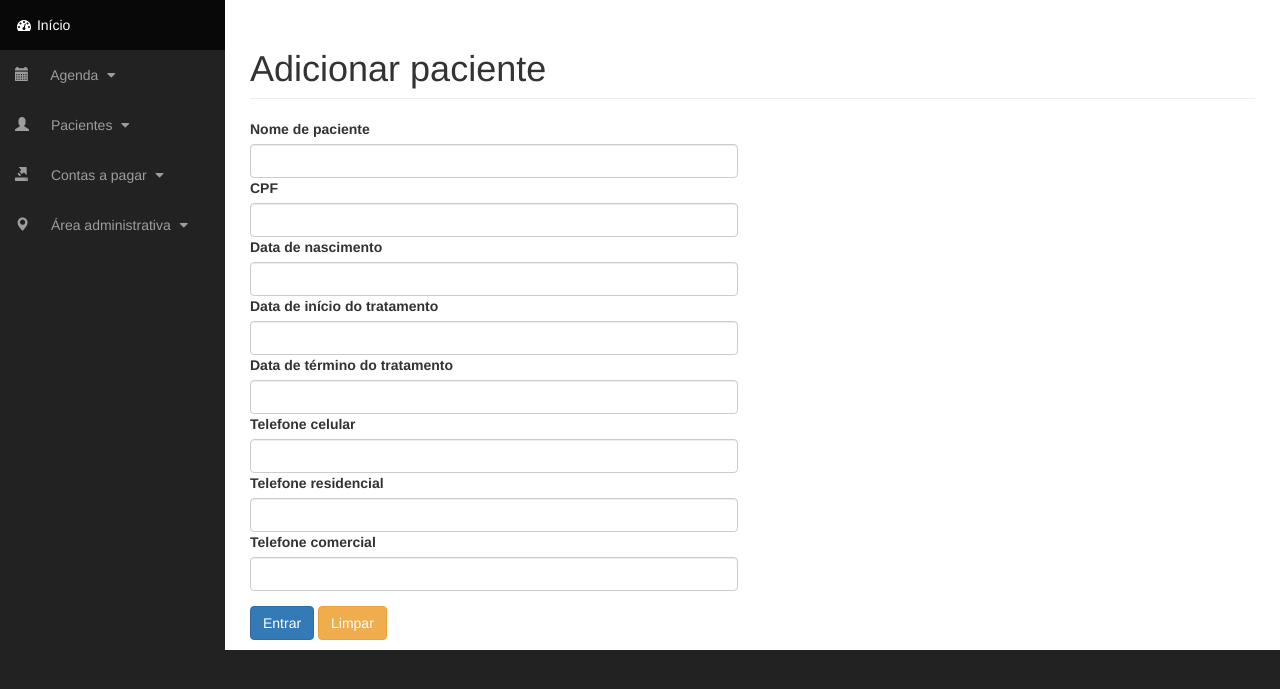
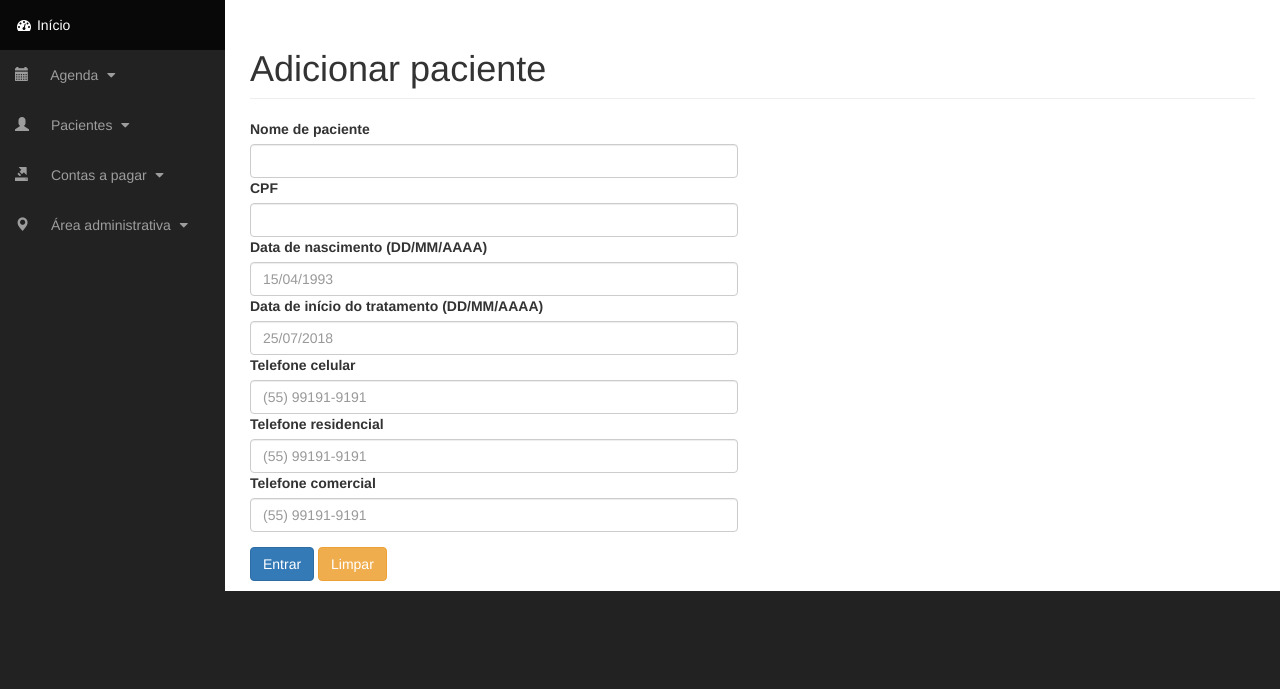
Before and after one commit to Vitancourt/ManageClinics, a PHP site: page /Source/view/adicionarPaciente.php in a window 1280 px wide. Shown: the part 51-740 px from the top of the page. Run offline with PHP 8.4, Linux system fonts and the light colour scheme; the visitor is signed in with stand-in values (Sample User, id 1).

Commit message:
Implementação cadastro de pacientes

```diff
--- a/Source/view/adicionarPaciente.php
+++ b/Source/view/adicionarPaciente.php
@@ -7,6 +7,7 @@
 		$testeSessao = $user->validaSession();
 		if($testeSessao){
 			require("menu.php");
+			$erro = "";
 			require("formAdicionarPaciente.php");
 		}else{
 			header("Location: index.php");
--- a/Source/view/formAdicionarPaciente.php
+++ b/Source/view/formAdicionarPaciente.php
@@ -1,3 +1,49 @@
+<script type="text/javascript">
+/* Máscaras Data */
+function mascara(o,f){
+    v_obj=o
+    v_fun=f
+    setTimeout("execmascara()",1)
+}
+function execmascara(){
+    v_obj.value=v_fun(v_obj.value)
+}
+function mdata(v){
+    v=v.replace(/\D/g,"");                    //Remove tudo o que não é dígito
+    v=v.replace(/(\d{2})(\d)/,"$1/$2");
+    v=v.replace(/(\d{2})(\d)/,"$1/$2");
+    v=v.replace(/(\d{2})(\d{2})$/,"$1$2");
+    return v;
+}
+
+function id( el ){
+	return document.getElementById( el );
+}
+function next( el, next )
+{
+	if( el.value.length >= el.maxLength )
+		id( next ).focus();
+}
+</script>
+
+<!--Mascara tel -->
+<script>
+/* Máscaras ER */
+function mascara(o,f){
+    v_obj=o
+    v_fun=f
+    setTimeout("execmascara()",1)
+}
+function execmascara(){
+    v_obj.value=v_fun(v_obj.value)
+}
+function mtel(v){
+    v=v.replace(/\D/g,"");             //Remove tudo o que não é dígito
+    v=v.replace(/^(\d{2})(\d)/g,"($1) $2"); //Coloca parênteses em volta dos dois primeiros dígitos
+    v=v.replace(/(\d)(\d{4})$/,"$1-$2");    //Coloca hífen entre o quarto e o quinto dígitos
+    return v;
+}
+</script>
 
         <!-- Begin-P�gina -->
         <div id="page-wrapper">
@@ -12,34 +58,32 @@
                         </h1>
                     </div>
                 </div>
+                <form action="../controller/adPaciente.php" method="post">
                     <!-- /.row -->
                     <div class="row">
                         <div class="col-lg-6">
+                          <?php echo $erro; ?>
                             <div class="form-group">
                                     <label>Nome de paciente</label>
-                                <input class="form-control" type="text" name="usuario">
+                                    <input class="form-control" type="text" name="nome" required>
                                     <label>CPF</label>
                                     <input class="form-control" type="text" name="cpf">
-                                <label>Data de nascimento</label>
-                                <input class="form-control" type="datetime" name="datanasc">
-                                <label>Data de início do tratamento</label>
-                                <input class="form-control" type="tel" name="datainicio">
-                                <label>Data de término do tratamento</label>
-                                <input class="form-control" type="tel" name="datatermino">
+                                    <label>Data de nascimento (DD/MM/AAAA)</label>
+                                    <input onkeypress="mascara(this, mdata);" class="form-control" type="datetime" name="datanasc" maxlength="10" placeholder="15/04/1993">
+                                    <label>Data de início do tratamento (DD/MM/AAAA)</label>
+                                    <input onkeypress="mascara(this, mdata);" class="form-control" type="text" name="datainicio" maxlength="10" placeholder="25/07/2018">
                                     <label>Telefone celular</label>
-                                <input class="form-control" type="tel" name="telefoneCel">
+                                    <input onkeypress="mascara(this, mtel);" id="telefone" class="form-control" type="text" name="telefoneCel" maxlength="15" placeholder="(55) 99191-9191">
                                     <label>Telefone residencial</label>
-                                <input class="form-control" type="tel" name="telefoneRes">
+                                    <input onkeypress="mascara(this, mtel);" id="telefone" class="form-control" type="text" name="telefoneRes" maxlength="15" placeholder="(55) 99191-9191">
                                     <label>Telefone comercial</label>
-                                <input class="form-control" type="tel" name="telefoneCom">
-
+                                    <input onkeypress="mascara(this, mtel);" id="telefone" class="form-control" type="text" name="telefoneCom" maxlength="15" placeholder="(55) 99191-9191">
                         </div>
-                        <button type="submit" name="login" class="btn btn-primary"> Entrar </button>
+                        <button type="submit" name="adPaciente" class="btn btn-primary "> Entrar </button>
                         <button type="reset" class="btn btn-warning"> Limpar </button>
                     </div>
                   </div>
-
-            </div>
+          </form>
 
         </div>
         <!-- /#page-wrapper -->
@@ -48,16 +92,12 @@
     <!-- /#wrapper -->
 
     <!-- jQuery -->
-    <script src="js/jquery.js"></script>
+    <script src="<?php echo $css; ?>js/jquery.js"></script>
 
     <!-- Bootstrap Core JavaScript -->
-    <script src="js/bootstrap.js"></script>
+    <script src="<?php echo $css; ?>js/bootstrap.js"></script>
 
 
-    <!-- Morris Charts JavaScript -->
-    <script src="js/plugins/morris/raphael.min.js"></script>
-    <script src="js/plugins/morris/morris.min.js"></script>
-    <script src="js/plugins/morris/morris-data.js"></script>
 
 </body>
 
--- a/Source/view/menu.php
+++ b/Source/view/menu.php
@@ -35,7 +35,7 @@
                          </li>
                          <li class="divider"></li>
                          <li>
-                             <a href="#"><i class="fa fa-fw fa-power-off"></i> Log Out</a>
+                             <a href="../controller/logoff.php"><i class="fa fa-fw fa-power-off"></i> Log Out</a>
                          </li>
                      </ul>
                  </li>
```
Also changed, not shown: Source/view/home.php (+10 -0 lines). Lines whose indentation alone changed are shown as unchanged.
